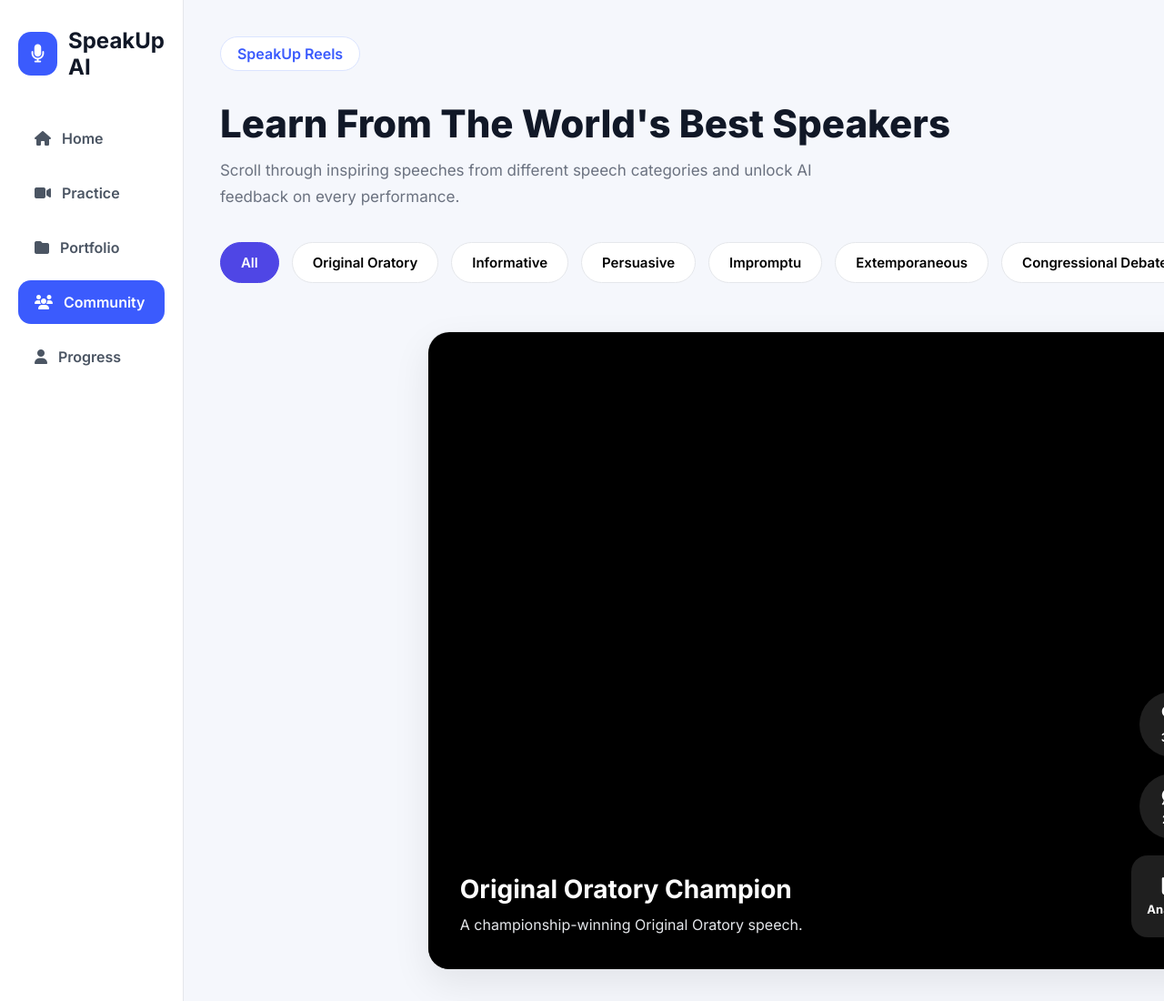
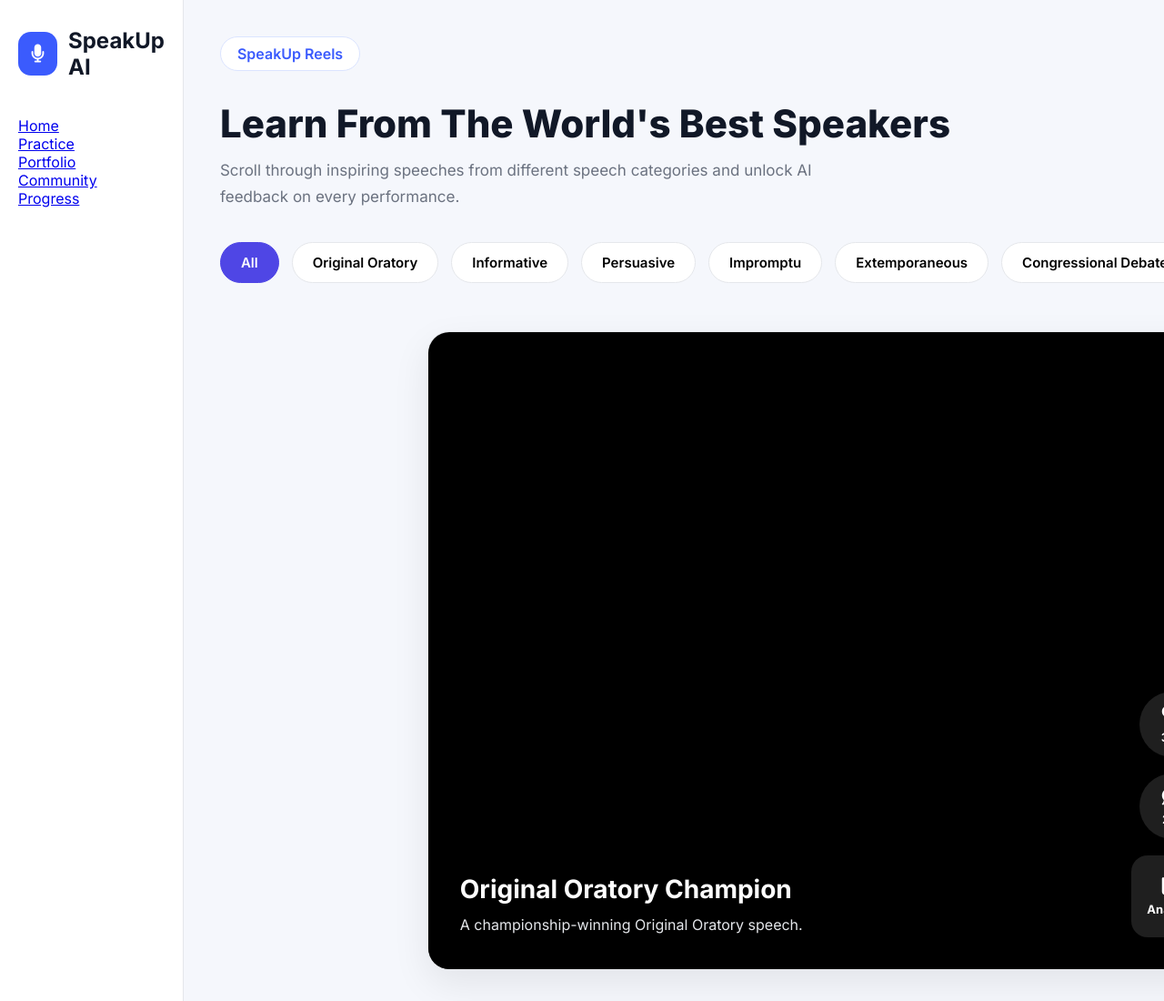
Before and after one commit to momoney621-mo/ImPromptu4, a plain HTML site: page Frontend/html-files/community.html in a window 1280 px wide. Shown: the top 1100 px of the page at 91% size. Drawn offline with Linux system fonts and the light colour scheme.

Commit message:
Fix routes after renaming HTML folder

```diff
--- a/Frontend/html-files/community.html
+++ b/Frontend/html-files/community.html
@@ -46,48 +46,11 @@ SIDEBAR
 
     </div>
 
-    <nav>
-
-        <a href="index.html">
-
-            <i class="fa-solid fa-house"></i>
-
-            Home
-
-        </a>
-
-        <a href="practice.html">
-
-            <i class="fa-solid fa-video"></i>
-
-            Practice
-
-        </a>
-
-        <a href="portfolio.html">
-
-            <i class="fa-solid fa-folder"></i>
-
-            Portfolio
-
-        </a>
-
-        <a class="active"
-           href="community.html">
-
-            <i class="fa-solid fa-users"></i>
-
-            Community
-
-        </a>
-
-        <a href="progress.html">
-
-            <i class="fa-solid fa-user"></i>
-
-            Progress
-
-        </a>
+   <a href="/">Home</a>
+<a href="/practice">Practice</a>
+<a href="/portfolio">Portfolio</a>
+<a href="/community">Community</a>
+<a href="/progress">Progress</a>
 
     </nav>
 
```
Also changed, not shown: Frontend/html-files/index.html (+5 -24 lines), Frontend/html-files/portfolio.html (+5 -43 lines), Frontend/html-files/practice.html (+5 -40 lines), Frontend/html-files/progress.html (+5 -40 lines).
